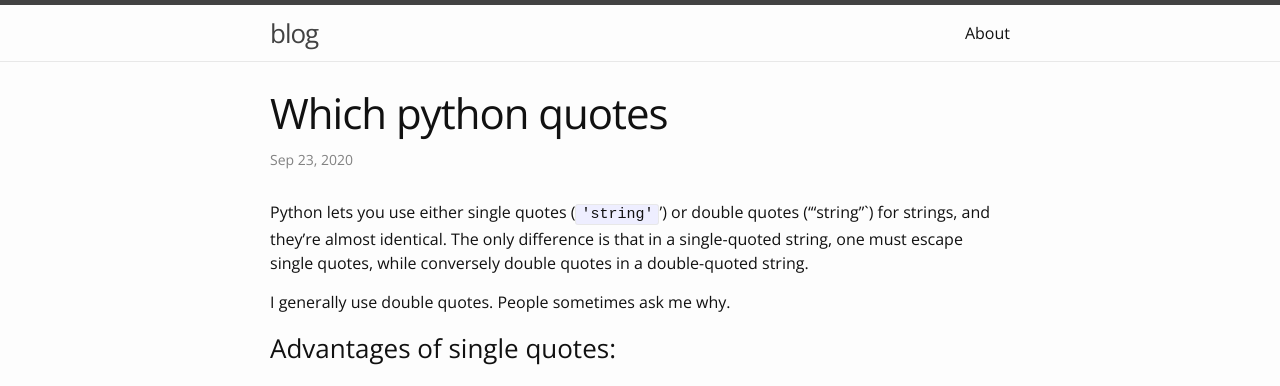
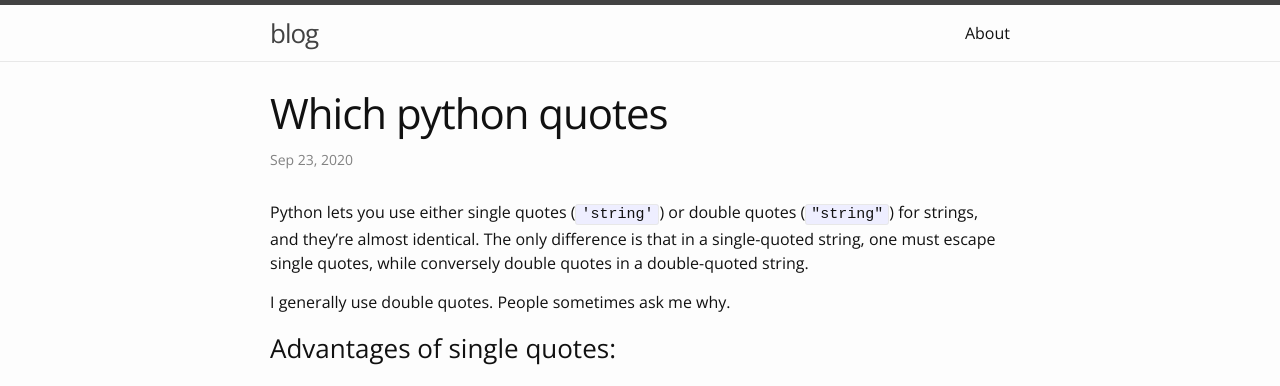
Before and after one commit to alexhsamuel/blog, a Jekyll site: the page built from _posts/2020-09-23-Which Python quotes.markdown, in a window 1280 px wide. Shown: the top 386 px of the page. Built offline with Jekyll 4.4.1, drawn with Linux system fonts in a browser that asks for light colours; our own code applies the rules of GitHub Pages for plain Markdown files.

```diff
--- a/_posts/2020-09-23-Which Python quotes.markdown
+++ b/_posts/2020-09-23-Which Python quotes.markdown
@@ -1,5 +1,5 @@
-Python lets you use either single quotes (`'string'`') or double quotes
-('"string"`) for strings, and they're almost identical.  The only difference is
+Python lets you use either single quotes (`'string'`) or double quotes
+(`"string"`) for strings, and they're almost identical.  The only difference is
 that in a single-quoted string, one must escape single quotes, while conversely
 double quotes in a double-quoted string.
 
```
